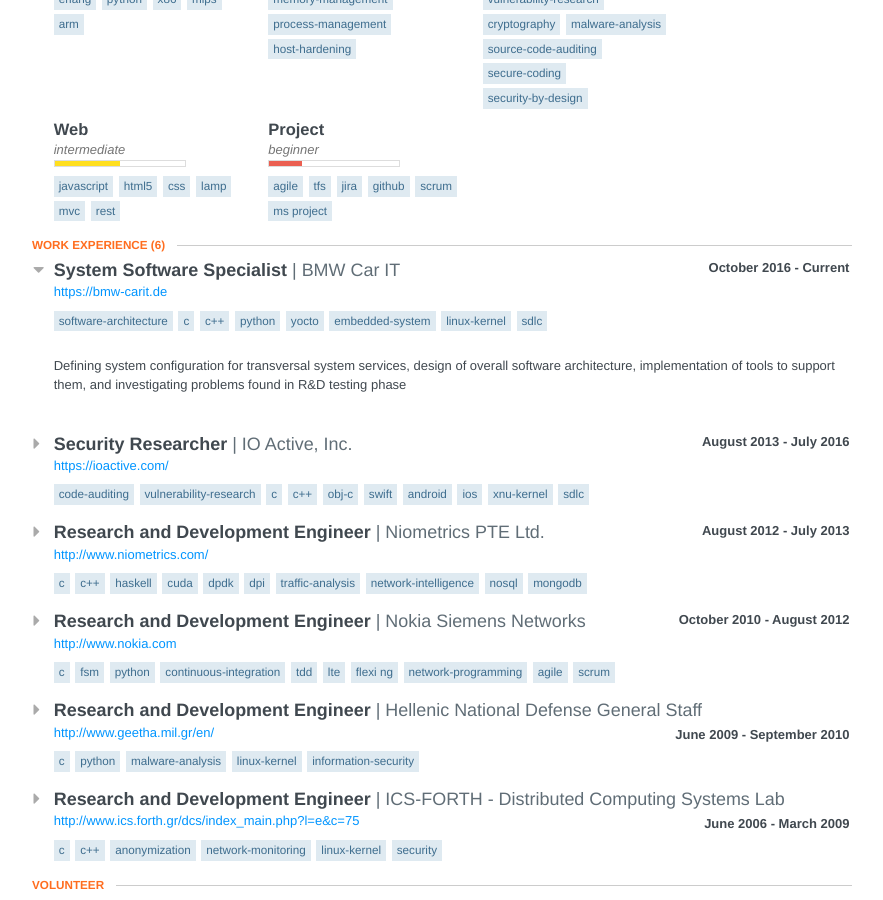
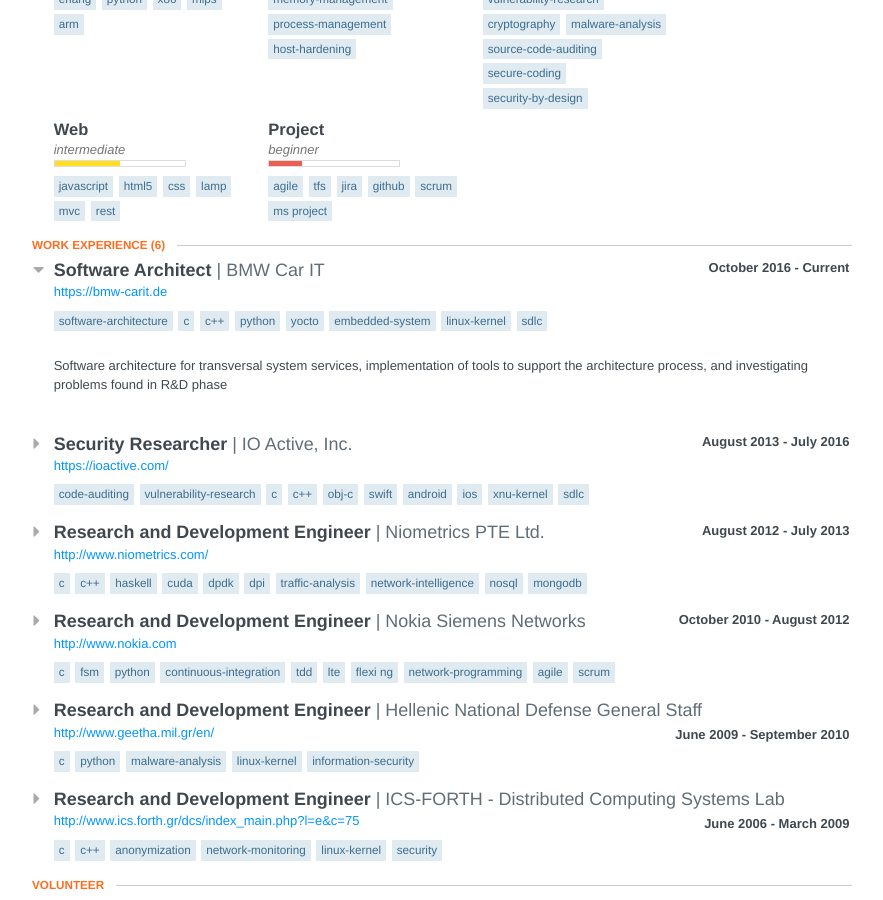
Before and after one commit to mfukar/mfukar.github.com, a Jekyll site: the page resources/hire-me.html, which Jekyll copies as it is, in a window 1280 px wide and 900 px high, scrolled down 443 px. Shown: the whole window, without its empty margins (198-1081 px from the left). Built offline with Jekyll 4.4.1, drawn with Linux system fonts in a browser that asks for light colours; nearby versions of some CDN libraries.

Commit message:
Update cv
Signed-off-by: mfukar <foukarakis.michael@gmail.com>

```diff
--- a/resources/hire-me.html
+++ b/resources/hire-me.html
@@ -851,7 +851,7 @@
                     <header>	<span class="space-left">
 											<span class="fa fa-caret-down"></span>
 </span>
-                        <div class="position">System Software Specialist</div>
+                        <div class="position">Software Architect</div>
                         <div class="company">BMW Car IT</div>
                         <div class="date">	<span class="startDate">
 											October 2016
@@ -878,15 +878,11 @@
                     <div class="item display" style="opacity:1">
                         <div class="summary">
                             <p>
-                                <p>Defining system configuration for transversal system services, design
-                                    of overall software architecture, implementation of tools to support them,
-                                    and investigating problems found in R&amp;D testing phase</p>
-                            </p>
-                        </div>
-                    </div>
-                    <header>	<span class="space-left">
-											<span class="fa fa-caret-right"></span>
-</span>
+                                <p>Software architecture for transversal system services, implementation of tools to support the architecture process, and investigating problems found in R&amp;D phase</p>
+                            </p>
+                        </div>
+                    </div>
+                    <header>	<span class="space-left"><span class="fa fa-caret-right"></span></span>
                         <div class="position">Security Researcher</div>
                         <div class="company">IO Active, Inc.</div>
                         <div class="date">	<span class="startDate">
```
